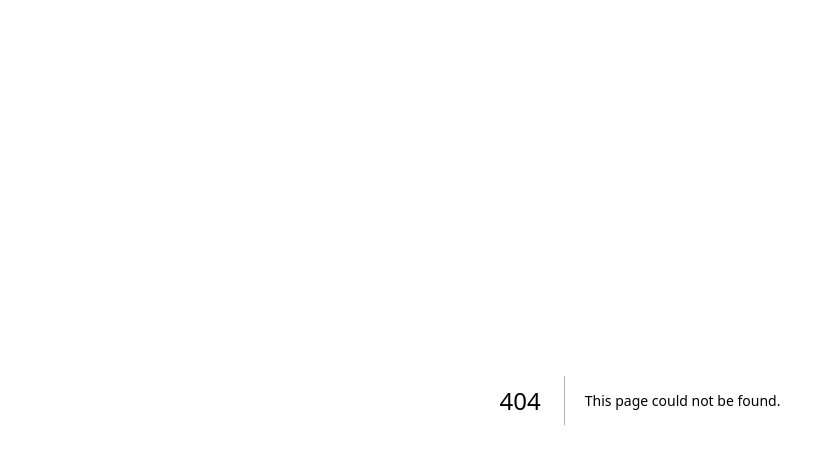
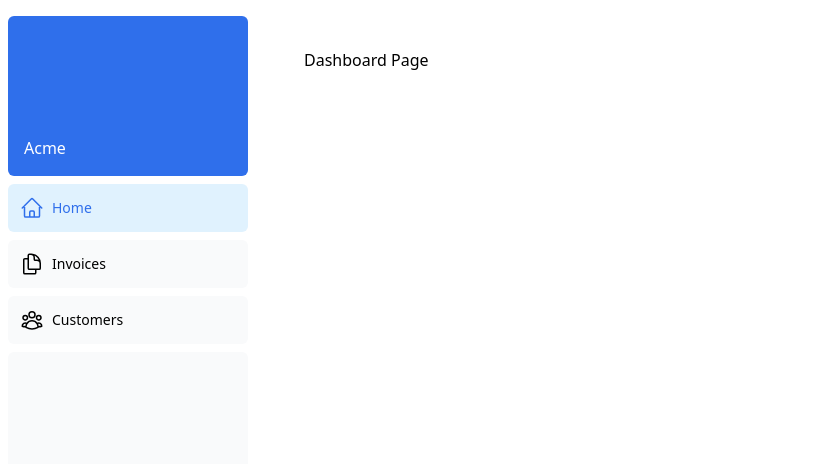
Before and after one commit to MaxTinka/nextjs-dashboard, a Next.js app: page /dashboard in a window 1280 px wide. Before the commit this address had no page. Shown: the top 464 px of the page, without its empty margins (0-835 px from the left). Built offline with nearby package versions, Linux system fonts and the light colour scheme.

Commit message:
Complete Chapters 1-5 of Next.js dashboard tutorial

```diff
--- /dev/null
+++ b/app/dashboard/customers/page.tsx
@@ -0,0 +1,3 @@
+export default function CustomersPage() {
+  return <div>Customers Page</div>;
+}
--- /dev/null
+++ b/app/dashboard/invoices/page.tsx
@@ -0,0 +1,3 @@
+export default function InvoicesPage() {
+  return <div>Invoices Page</div>;
+}
--- /dev/null
+++ b/app/dashboard/layout.tsx
@@ -0,0 +1,14 @@
+import SideNav from '@/app/ui/dashboard/sidenav';
+
+export default function Layout({ children }: { children: React.ReactNode }) {
+  return (
+    <div className="flex h-screen flex-col md:flex-row md:overflow-hidden">
+      <div className="w-full flex-none md:w-64">
+        <SideNav />
+      </div>
+      <div className="flex-grow p-6 md:overflow-y-auto md:p-12">
+        {children}
+      </div>
+    </div>
+  );
+}
--- /dev/null
+++ b/app/dashboard/page.tsx
@@ -0,0 +1,3 @@
+export default function DashboardPage() {
+  return <div>Dashboard Page</div>;
+}
--- a/app/layout.tsx
+++ b/app/layout.tsx
@@ -1,3 +1,5 @@
+import '@/app/ui/global.css';
+
 export default function RootLayout({
   children,
 }: {
--- a/app/ui/dashboard/nav-links.tsx
+++ b/app/ui/dashboard/nav-links.tsx
@@ -1,35 +1,41 @@
+'use client';
+
 import {
   UserGroupIcon,
   HomeIcon,
   DocumentDuplicateIcon,
 } from '@heroicons/react/24/outline';
+import Link from 'next/link';
+import { usePathname } from 'next/navigation';
+import clsx from 'clsx';
 
-// Map of links to display in the side navigation.
-// Depending on the size of the application, this would be stored in a database.
 const links = [
   { name: 'Home', href: '/dashboard', icon: HomeIcon },
-  {
-    name: 'Invoices',
-    href: '/dashboard/invoices',
-    icon: DocumentDuplicateIcon,
-  },
+  { name: 'Invoices', href: '/dashboard/invoices', icon: DocumentDuplicateIcon },
   { name: 'Customers', href: '/dashboard/customers', icon: UserGroupIcon },
 ];
 
 export default function NavLinks() {
+  const pathname = usePathname();
+
   return (
     <>
       {links.map((link) => {
         const LinkIcon = link.icon;
         return (
-          <a
+          <Link
             key={link.name}
             href={link.href}
-            className="flex h-[48px] grow items-center justify-center gap-2 rounded-md bg-gray-50 p-3 text-sm font-medium hover:bg-sky-100 hover:text-blue-600 md:flex-none md:justify-start md:p-2 md:px-3"
+            className={clsx(
+              'flex h-[48px] grow items-center justify-center gap-2 rounded-md bg-gray-50 p-3 text-sm font-medium hover:bg-sky-100 hover:text-blue-600 md:flex-none md:justify-start md:p-2 md:px-3',
+              {
+                'bg-sky-100 text-blue-600': pathname === link.href,
+              },
+            )}
           >
             <LinkIcon className="w-6" />
             <p className="hidden md:block">{link.name}</p>
-          </a>
+          </Link>
         );
       })}
     </>
--- a/app/ui/dashboard/sidenav.tsx
+++ b/app/ui/dashboard/sidenav.tsx
@@ -1,7 +1,5 @@
 import Link from 'next/link';
 import NavLinks from '@/app/ui/dashboard/nav-links';
-import AcmeLogo from '@/app/ui/acme-logo';
-import { PowerIcon } from '@heroicons/react/24/outline';
 
 export default function SideNav() {
   return (
@@ -10,19 +8,11 @@
         className="mb-2 flex h-20 items-end justify-start rounded-md bg-blue-600 p-4 md:h-40"
         href="/"
       >
-        <div className="w-32 text-white md:w-40">
-          <AcmeLogo />
-        </div>
+        <div className="w-32 text-white md:w-40">Acme</div>
       </Link>
       <div className="flex grow flex-row justify-between space-x-2 md:flex-col md:space-x-0 md:space-y-2">
         <NavLinks />
         <div className="hidden h-auto w-full grow rounded-md bg-gray-50 md:block"></div>
-        <form>
-          <button className="flex h-[48px] w-full grow items-center justify-center gap-2 rounded-md bg-gray-50 p-3 text-sm font-medium hover:bg-sky-100 hover:text-blue-600 md:flex-none md:justify-start md:p-2 md:px-3">
-            <PowerIcon className="w-6" />
-            <div className="hidden md:block">Sign Out</div>
-          </button>
-        </form>
       </div>
     </div>
   );
--- a/app/ui/global.css
+++ b/app/ui/global.css
@@ -1,18 +1,3 @@
 @tailwind base;
 @tailwind components;
 @tailwind utilities;
-
-input[type='number'] {
-  -moz-appearance: textfield;
-  appearance: textfield;
-}
-
-input[type='number']::-webkit-inner-spin-button {
-  -webkit-appearance: none;
-  margin: 0;
-}
-
-input[type='number']::-webkit-outer-spin-button {
-  -webkit-appearance: none;
-  margin: 0;
-}
```
